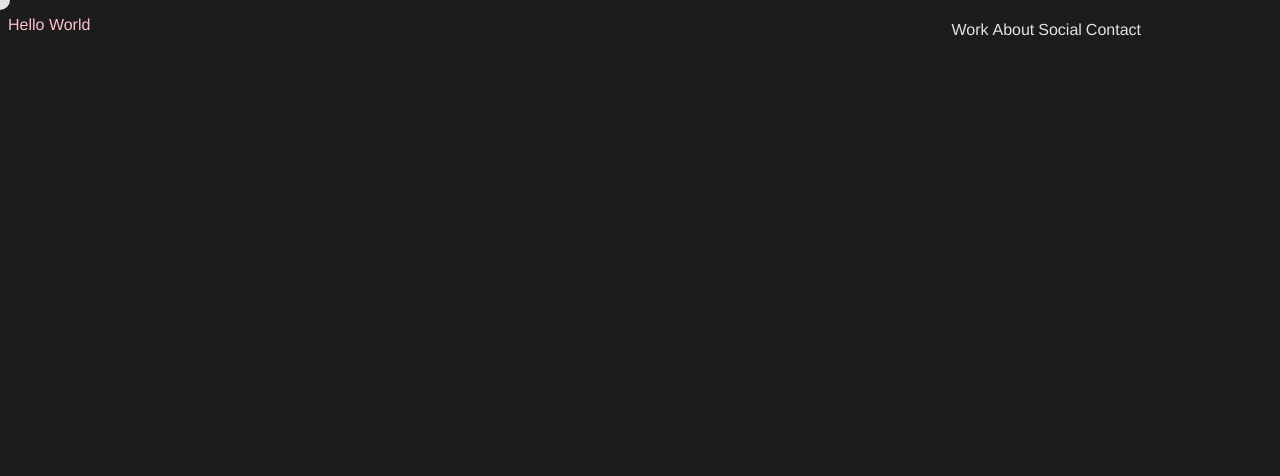
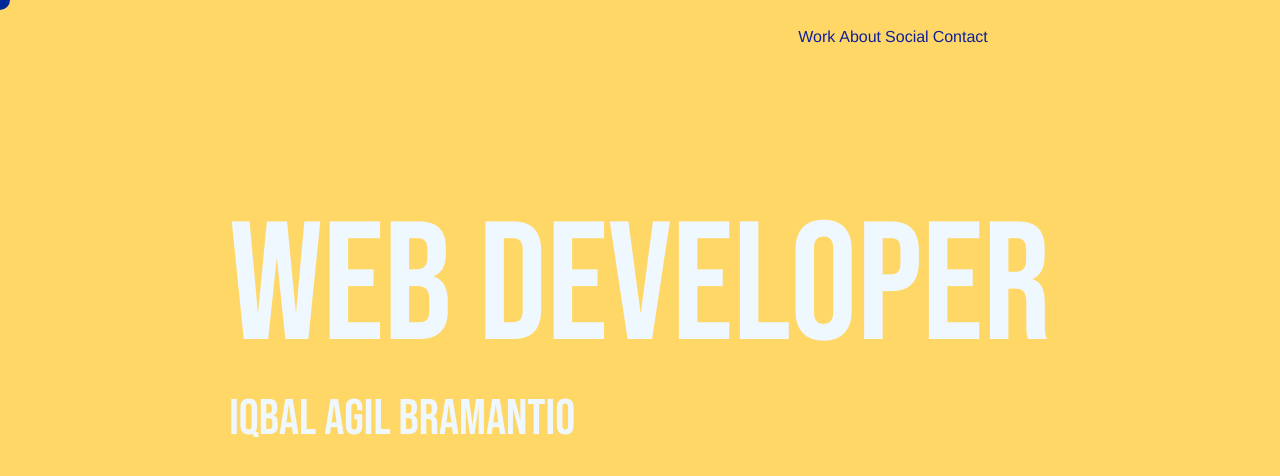
Before and after one commit to iqbalagil/portofolio-iqbal, a Next.js app: page / in a window 1280 px wide. Shown: the top 476 px of the page. Built offline with nearby package versions, Linux system fonts and the light colour scheme.

Commit message:
feat: add text transition-split-effect

```diff
--- a/package.json
+++ b/package.json
@@ -9,6 +9,7 @@
     "lint": "eslint"
   },
   "dependencies": {
+    "lenis": "^1.3.11",
     "motion": "^12.23.12",
     "next": "15.5.2",
     "react": "19.1.0",
--- a/src/app/globals.module.scss
+++ b/src/app/globals.module.scss
@@ -1,40 +1,20 @@
-$font-stack: Helvetica, sans-serif;
-$primary-color: pink;
-$text-color: white;
-$secondary-color: #1c1c1c;
+@import url("https://fonts.googleapis.com/css2?family=Bebas+Neue&display=swap");
+
+$font-stack: "Bebas Neue", sans-serif;
+$primary-color: #272727;
+$text-color: #eff7ff;
+$secondary-color: #fed766;
+$highlight-color: #558c8c;
 $mobile-screen: 480px;
 $desktop-screen: 992px;
 
-html,
+html {
+  pointer-events: none;
+  cursor: none;
+}
 body {
-  min-height: 100vh;
+  overflow: hidden;
   background-color: $secondary-color;
   font: 100% $font-stack;
   color: $primary-color;
-  pointer-events: none;
-  cursor: none !important;
 }
-
-.parallaxPage {
-  display: flex;
-  height: 100%;
-  margin: 0;
-  flex-direction: row;
-  gap: 2vh;
-  padding: 2px;
-  .column {
-    display: flex;
-    flex-direction: column;
-    width: 100%;
-    height: 50%;
-  }
-  .column2 {
-    display: flex;
-    flex-direction: column;
-    width: 100%;
-  }
-}
-
-.title1 {
-  font-size: 10vh;
-}
--- a/src/app/layout.tsx
+++ b/src/app/layout.tsx
@@ -1,4 +1,6 @@
-import styles from "./globals.module.scss";
+import styles from "@/app/globals.module.scss";
+
+function SmoothScrolling() {}
 
 export default function Porto({ children }: { children: React.ReactNode }) {
   return (
--- a/src/app/page.tsx
+++ b/src/app/page.tsx
@@ -1,6 +1,7 @@
 "use client";
 import { useRef } from "react";
 import styles from "./globals.module.scss";
+import Hero from "@/components/hero";
 import Header from "../components/header";
 import Cursor from "../components/stickyCursor";
 
@@ -17,9 +18,7 @@ export default function OnePage() {
     <div>
       <Header setButtonRefs={setButtonRefs} />
       <Cursor buttons={buttonRefs} />
-      <div className="parallaxPage">
-        <p>Hello World</p>
-      </div>
+      <Hero />
     </div>
   );
 }
--- a/src/components/MagneticEffect.tsx
+++ b/src/components/MagneticEffect.tsx
@@ -28,7 +28,7 @@ export default function Magnetic({
   ref,
   children,
   strength = 0.5,
-  range = 120,
+  range = 80,
   springOption = { stiffness: 100, damping: 10, mass: 0.5 },
   onlyOnHover = false,
   disableOnTouch = true,
--- a/src/components/header/nav.module.scss
+++ b/src/components/header/nav.module.scss
@@ -1,7 +1,7 @@
 $font-stack: Helvetica, sans-serif;
-$primary-color: pink;
-$text-color: white;
-$secondary-color: #1c1c1c;
+$primary-color: #272727;
+$text-color: #eff7ff;
+$secondary-color: #fed766;
 $mobile-screen: 480px;
 $desktop-screen: 992px;
 
@@ -21,6 +21,10 @@ $desktop-screen: 992px;
   }
 
   @media (min-width: $mobile-screen) {
+    display: flex;
+    mix-blend-mode: difference;
+    justify-content: center;
+    margin-top: 15px;
   }
 }
 
--- /dev/null
+++ b/src/components/hero/hero.module.scss
@@ -0,0 +1,31 @@
+@use "@/app/globals.module" as globals;
+
+.hero {
+  display: flex;
+  color: globals.$text-color;
+  font: 100% globals.$font-stack;
+  justify-content: center;
+  .heroTitle {
+    .text {
+      @media (min-width: globals.$desktop-screen) {
+        position: relative;
+        top: 20vh;
+        font-size: 50vh;
+        overflow: hidden;
+        white-space: nowrap;
+        text-transform: uppercase;
+      }
+      @media (min-width: globals.$mobile-screen) {
+        position: relative;
+        top: 20vh;
+        font-size: 21vh;
+      }
+    }
+    .name {
+      position: relative;
+      margin: 0;
+      top: 20vh;
+      font-size: 50px;
+    }
+  }
+}
--- /dev/null
+++ b/src/components/hero/index.tsx
@@ -0,0 +1,60 @@
+import styles from "@/components/hero/hero.module.scss";
+import { motion, stagger } from "motion/react";
+export default function Hero() {
+  return (
+    <div className={styles.hero}>
+      <div className={styles.heroTitle}>
+        <TransitionText className={styles.text}>WEB DEVELOPER</TransitionText>
+        <TransitionText className={styles.name}>
+          IQBAL AGIL BRAMANTIO
+        </TransitionText>
+      </div>
+      <div></div>
+    </div>
+  );
+}
+
+const TransitionText = ({
+  children,
+  className,
+}: {
+  children: string;
+  className: string;
+}) => {
+  return (
+    <motion.div
+      initial="initial"
+      whileInView="whileInView"
+      transition={{
+        delayChildren: stagger(0.02),
+        type: "spring",
+      }}
+      animate={{
+        translateY: "20px",
+      }}
+      className={className}
+    >
+      <motion.div>
+        {children.split("").map((l, i) => {
+          return (
+            <motion.span
+              variants={{
+                initial: {
+                  opacity: 0,
+                  y: "0px",
+                },
+                whileInView: {
+                  opacity: 1,
+                  y: "100px",
+                },
+              }}
+              key={i}
+            >
+              {l}
+            </motion.span>
+          );
+        })}
+      </motion.div>
+    </motion.div>
+  );
+};
```
Also changed, not shown: src/lib/PathTextEffect.tsx (added, +12 -0 lines), src/lib/TextTransitionEffect.tsx (added, +66 -0 lines), src/lib/isClient.tsx (added, +14 -0 lines), 1 other file (tests, documents, lock files or other folders).
